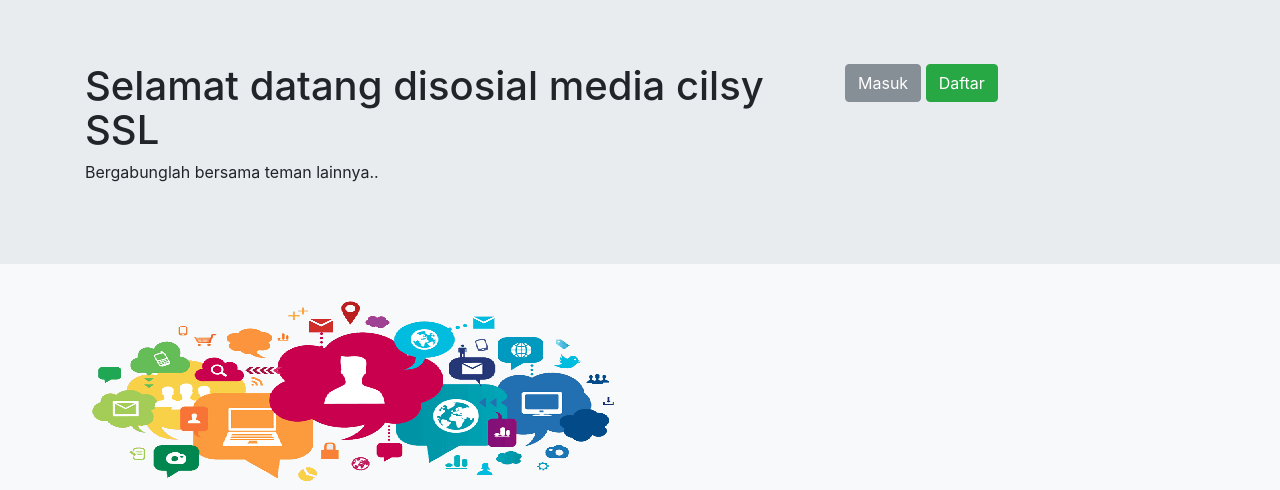
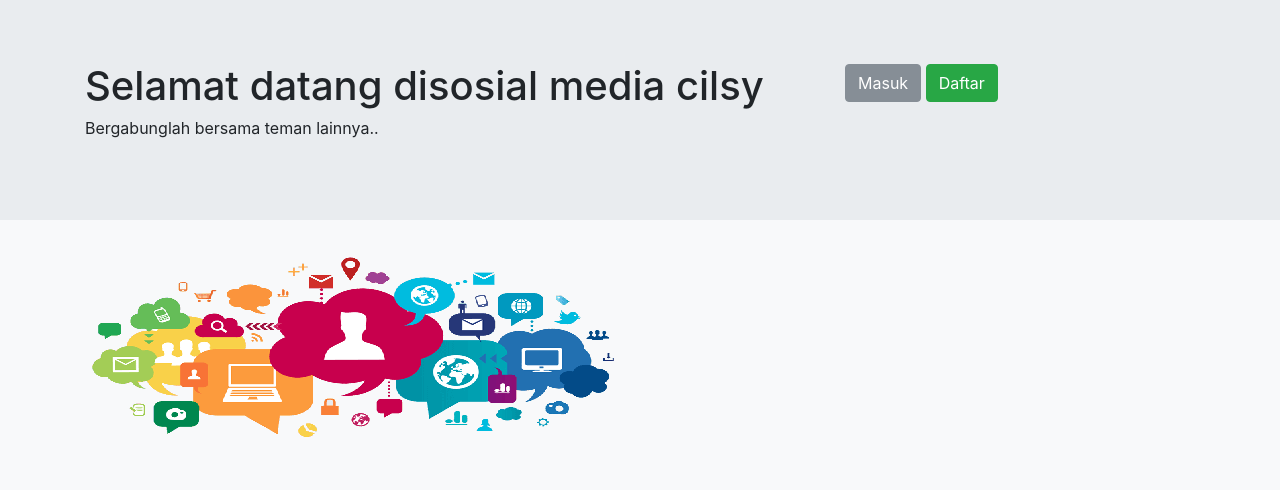
Before and after one commit to ajjaiii/pesbuk, a PHP site: page / in a window 1280 px wide. Shown: the top 490 px of the page. Run offline with PHP 8.4, Linux system fonts and the light colour scheme.

Commit message:
ubah index

```diff
--- a/index.php
+++ b/index.php
@@ -14,7 +14,7 @@
             <div class="container">
                 <div class="row">
                     <div class="col-md-8">
-                        <h1>Selamat datang disosial media cilsy SSL</h1>
+                        <h1>Selamat datang disosial media cilsy</h1>
                         <p>Bergabunglah bersama teman lainnya..</p>
                     </div>
                     <div class="col-md-4">
```
